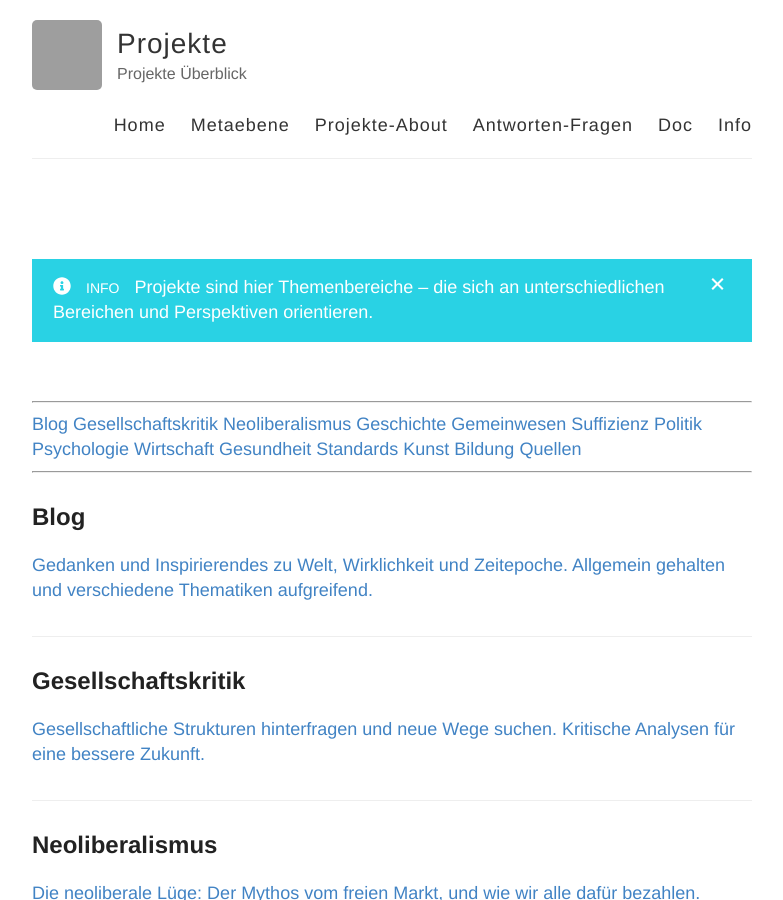
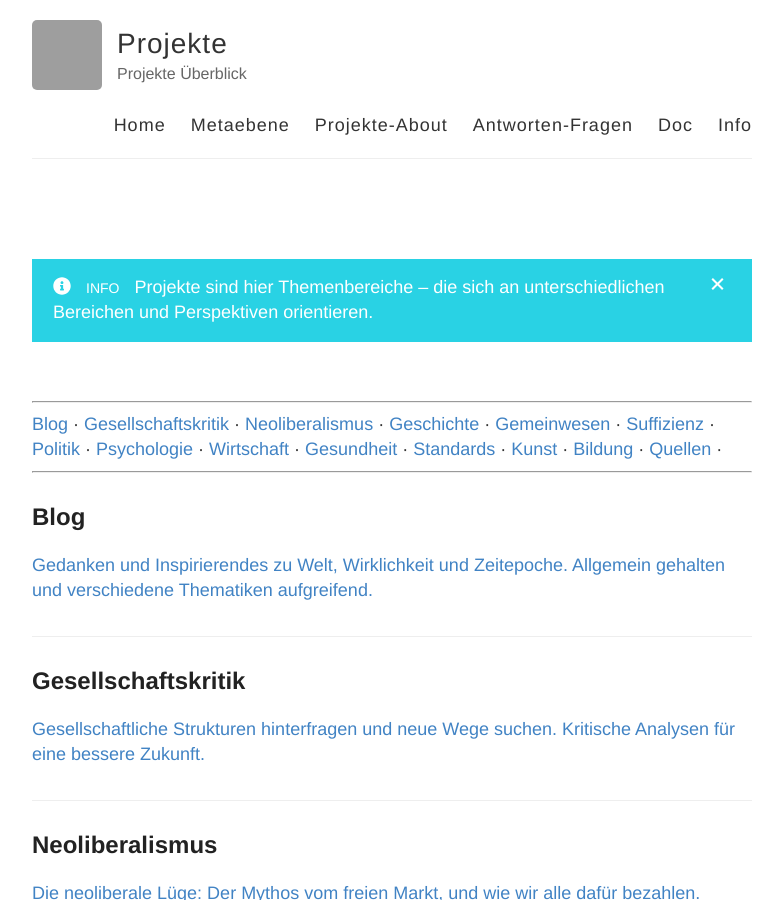
Before and after one commit to S2030c/projekte, a Jekyll site: the page built from index.html, in a window 1280 px wide and 900 px high. Shown: the whole window, without its empty margins (248-1031 px from the left). Built offline with Jekyll 4.4.1, drawn with Linux system fonts in a browser that asks for light colours; nearby versions of some CDN libraries; grey boxes are pictures that could not be loaded.

```diff
--- a/index.html
+++ b/index.html
@@ -6,20 +6,20 @@ layout: default
 
 <hr>
 
-<a href="https://s2030c.github.io/blog/" title="" target="_">Blog</a>
- <a href="https://s2030c.github.io/gesellschaftskritik/" title="" target="_">Gesellschaftskritik</a>
-<a href="https://s2030c.github.io/neoliberalismus/" title="" target="_">Neoliberalismus</a>
-<a href="https://s2030c.github.io/geschichte/" title="" target="_">Geschichte</a>
- <a href="https://s2030c.github.io/gemeinwesen/" title="" target="_">Gemeinwesen</a>
- <a href="https://s2030c.github.io/suffizienz/" title="" target="_">Suffizienz</a>
- <a href="https://s2030c.github.io/politik/" title="" target="_">Politik</a>
-<a href="https://s2030c.github.io/psychologie/" title="" target="_">Psychologie</a>
- <a href="https://s2030c.github.io/wirtschaft/" title="" target="_">Wirtschaft</a>
- <a href="https://s2030c.github.io/gesundheit/" title="" target="_">Gesundheit</a>
- <a href="https://s2030c.github.io/standards/" title="" target="_">Standards</a>
- <a href="https://s2030c.github.io/kunst/" title="" target="_">Kunst</a>
- <a href="https://s2030c.github.io/bildung/" title="" target="_">Bildung</a>
- <a href="https://s2030c.github.io/quellen/" title="" target="_">Quellen</a>
+<a href="https://s2030c.github.io/blog/" title="" target="_">Blog</a> ·
+<a href="https://s2030c.github.io/gesellschaftskritik/" title="" target="_">Gesellschaftskritik</a> ·
+<a href="https://s2030c.github.io/neoliberalismus/" title="" target="_">Neoliberalismus</a> ·
+<a href="https://s2030c.github.io/geschichte/" title="" target="_">Geschichte</a> ·
+<a href="https://s2030c.github.io/gemeinwesen/" title="" target="_">Gemeinwesen</a> ·
+<a href="https://s2030c.github.io/suffizienz/" title="" target="_">Suffizienz</a> ·
+<a href="https://s2030c.github.io/politik/" title="" target="_">Politik</a> ·
+<a href="https://s2030c.github.io/psychologie/" title="" target="_">Psychologie</a> ·
+<a href="https://s2030c.github.io/wirtschaft/" title="" target="_">Wirtschaft</a> ·
+<a href="https://s2030c.github.io/gesundheit/" title="" target="_">Gesundheit</a> ·
+<a href="https://s2030c.github.io/standards/" title="" target="_">Standards</a> ·
+<a href="https://s2030c.github.io/kunst/" title="" target="_">Kunst</a> ·
+<a href="https://s2030c.github.io/bildung/" title="" target="_">Bildung</a> ·
+<a href="https://s2030c.github.io/quellen/" title="" target="_">Quellen</a> ·
 
 
 <hr>
```
